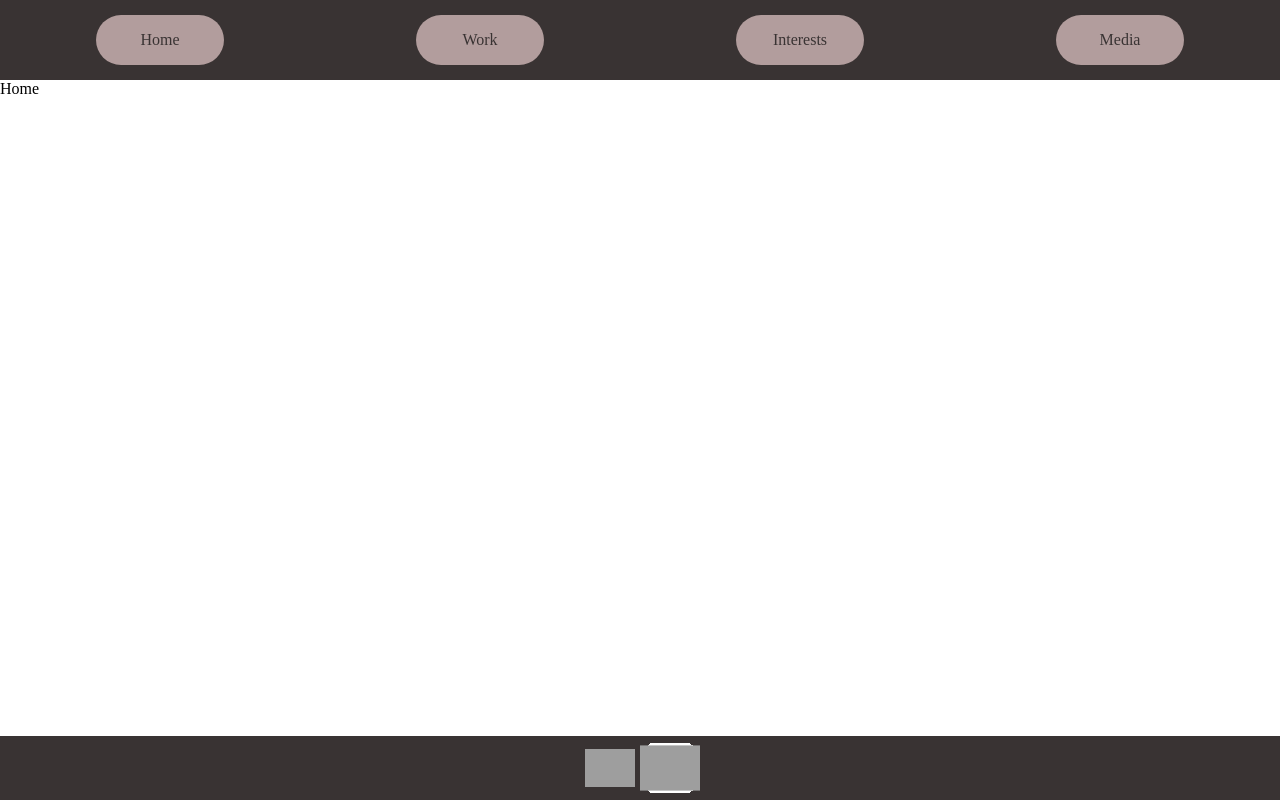
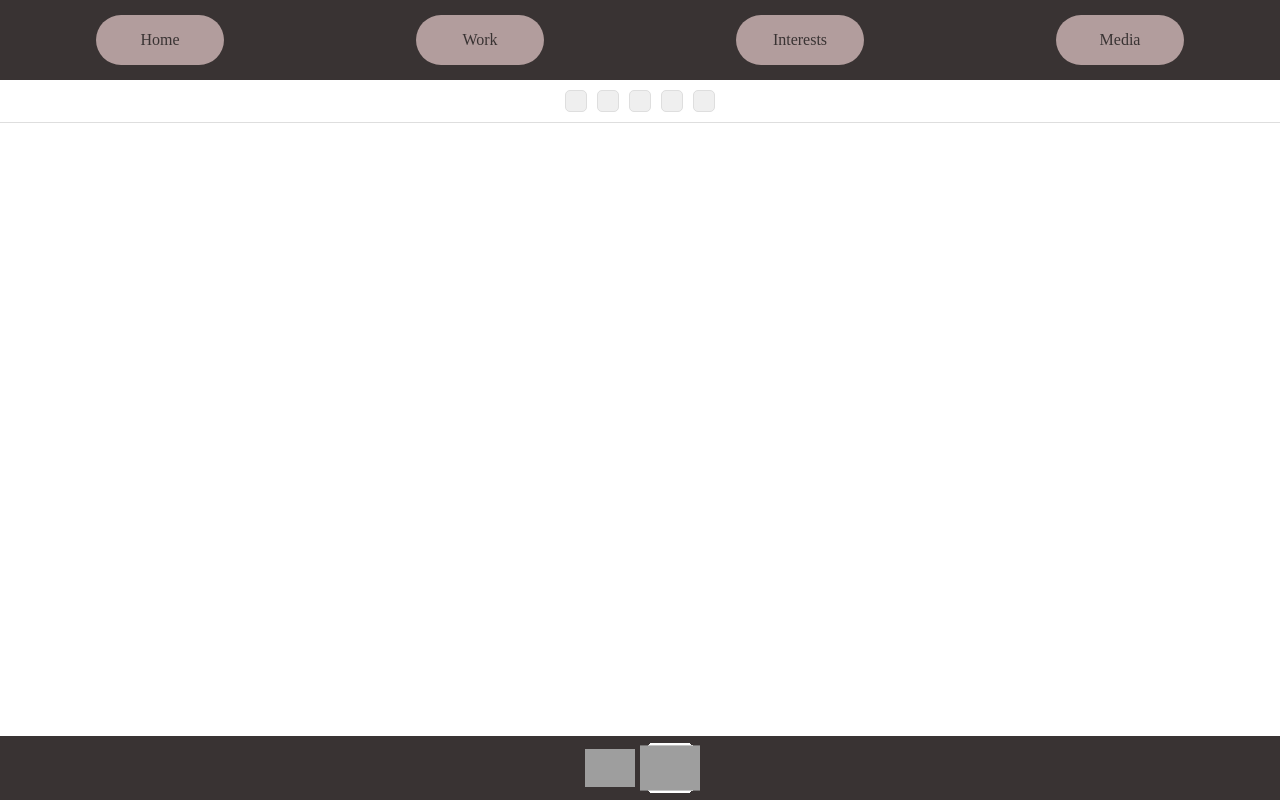
Before and after one commit to Natalia-dot/ownexercises, a React (Create React App) app in the folder typescript-project/: page / in a window 1280 px wide. Built offline with nearby package versions, Linux system fonts and the light colour scheme; grey boxes are pictures that could not be loaded.

Commit message:
Theming typescrpt

```diff
--- a/typescript-project/src/components/Button.tsx
+++ b/typescript-project/src/components/Button.tsx
@@ -1,4 +1,4 @@
-import styled from "styled-components";
+import styled, { useTheme } from "styled-components";
 
 
 //aqui hacemos los tipos de los props que le van a entrar al Button. Lo que hacemos con el extends es darle todos los metodos posibles de Button
@@ -21,6 +21,7 @@ export const StyledButton = styled.button<{ variant?: string; text?: string}>` /
 //necesariamente los tipos que van a entrar a Button. Luego podemos redeclararlos en el StyledButton tambien o directamente indicarle a
 // StyledButton que ButtonProps son los tipos que va a coger, asi no tenemos que estar actualizandolo constantemente, sino solo en un lugar
 export const Button = (props: ButtonProps ) => {
+
     return (
         <StyledButton {...props}/>
     )
--- a/typescript-project/src/components/Footer.tsx
+++ b/typescript-project/src/components/Footer.tsx
@@ -24,6 +24,7 @@ const StyledFooter = styled.footer<FooterProps>`
 `;
 
 export const Footer = (props: FooterProps) => {
+
   return (
     <StyledFooter {...props}>
       <IconAnchor href="https://www.linkedin.com/in/natalia-durante-09000a293/"
--- /dev/null
+++ b/typescript-project/src/components/ThemeButton.tsx
@@ -0,0 +1,33 @@
+import styled from "styled-components";
+
+export const ThemeContainer = styled.div`
+  background-color: hsl(0, 0%, 100%);
+  display: flex;
+  flex-wrap: wrap;
+  justify-content: center;
+  align-items: center;
+  padding: 10px;
+  border-bottom: 1px solid hsl(0, 0%, 87%);
+`;
+
+interface ThemeButtonProps
+  extends React.DetailedHTMLProps<
+    React.ButtonHTMLAttributes<HTMLButtonElement>,
+    HTMLButtonElement
+  > {
+  className: string;
+}
+
+export const ThemeButton = styled.button<ThemeButtonProps>`
+  margin: 0 5px;
+  padding: 10px;
+  font-size: 0.5rem;
+  border: 1px solid hsl(0, 0%, 87%);
+  border-radius: 5px;
+  width: 20px;
+  height: 20px;
+  cursor: pointer;
+  &:hover {
+    box-shadow: 2px 2px 2px hsl(0, 0%, 87%);
+  }
+`;
--- a/typescript-project/src/pages/Home/Home.tsx
+++ b/typescript-project/src/pages/Home/Home.tsx
@@ -1,7 +1,14 @@
 import React from 'react'
+import { ThemeButton, ThemeContainer } from '../../components/ThemeButton'
 
 export const Home = () => {
   return (
-    <div>Home</div>
+    <ThemeContainer>
+      <ThemeButton className='blue active'/>
+      <ThemeButton className='green'/>
+      <ThemeButton className='black'/>
+      <ThemeButton className='white'/>
+      <ThemeButton className='pink'/>
+    </ThemeContainer>
   )
 }
```
